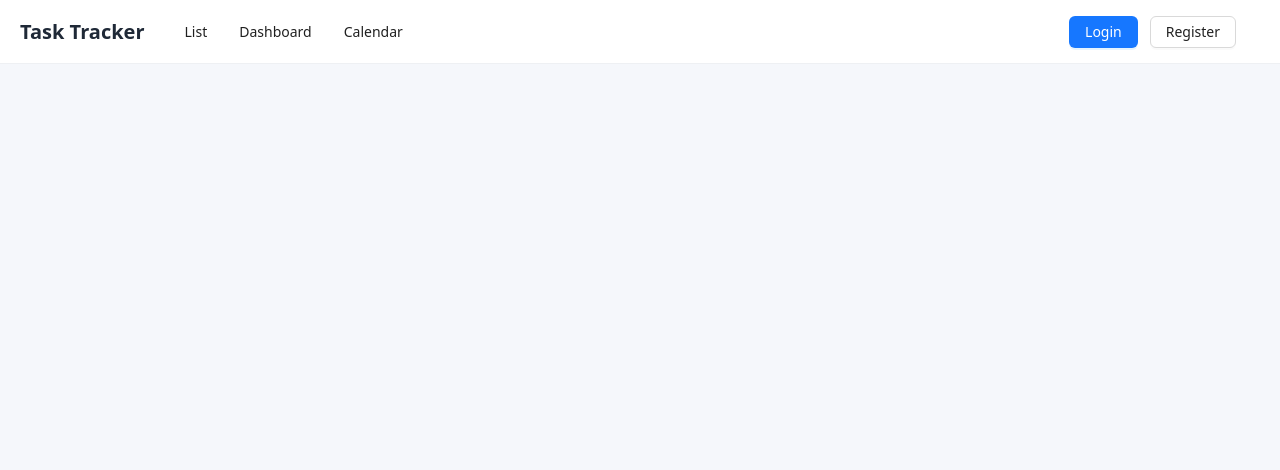
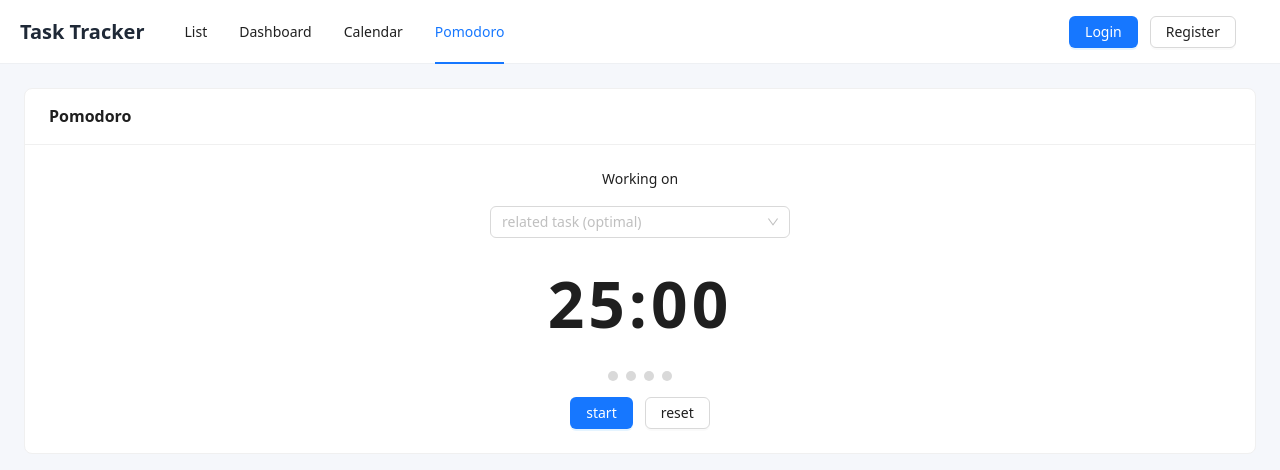
Before and after one commit to RainF0rester/4Todo, a Vue app in the folder frontend/: page /pomodoro in a window 1280 px wide. Shown: the top 470 px of the page. Built offline with nearby package versions, Linux system fonts and the light colour scheme; sample sign-in values are in the browser's storage.

Commit message:
feat: add pomodoro clock functions

```diff
--- a/frontend/src/App.vue
+++ b/frontend/src/App.vue
@@ -8,6 +8,7 @@
         <a-menu-item key="/list">List</a-menu-item>
         <a-menu-item key="/dashboard">Dashboard</a-menu-item>
         <a-menu-item key="/calendar">Calendar</a-menu-item>
+        <a-menu-item key="/pomodoro">Pomodoro</a-menu-item>
         <!--todo: <a-menu-item key="/pomodoro" disabled>Pomodoro</a-menu-item> -->
       </a-menu>
 
--- /dev/null
+++ b/frontend/src/api/pomodoro.js
@@ -0,0 +1,16 @@
+import { request } from "./request";
+
+const POMODORO_API = "/pomodoro"
+
+export async function logPomodoro(){
+    const res = await request(`${POMODORO_API}`, {
+        method: "POST"
+    })
+
+    if (!res.ok){
+        const data = await res.json().catch(() => null)
+        throw new Error(data?.message || "log pomodoro fail")
+    }
+
+    return res.json()
+}
--- a/frontend/src/api/tasks.js
+++ b/frontend/src/api/tasks.js
@@ -265,3 +265,15 @@ export async function unpinTask(id) {
   }
   return res.json();
 }
+
+
+export async function increaseTaskPomodoro(id) {
+    const res = await request(`${TASKS_API}/${id}/pomodoro`, {
+      method: "PATCH"
+    })
+    if (!res.ok){
+      const data = await res.json.catch(() => null)
+      throw new Error(data?.message || "increment task pomodoro fail")
+    }
+    return res.json()
+}
--- a/frontend/src/router/index.js
+++ b/frontend/src/router/index.js
@@ -6,6 +6,7 @@ import Dashboard from "../views/Dashboard.vue";
 import Auth from "../components/Auth.vue";
 import PageSettings from "../views/PageSettings.vue";
 import Home from "../views/Home.vue";
+import Pomodoro from "../views/Pomodoro.vue";
 
 const router = createRouter({
   history: createWebHistory(),
@@ -16,7 +17,7 @@ const router = createRouter({
     { path: "/list", component: List },
     { path: "/calendar", component: Calendar },
     { path: "/dashboard", component: Dashboard },
-    // todo: { path: "/pomodoro", component: Pomodoro },
+    { path: "/pomodoro", component: Pomodoro },
     { path: "/settings", component: PageSettings },
 
   ],
--- a/frontend/src/views/Pomodoro.vue
+++ b/frontend/src/views/Pomodoro.vue
@@ -1,5 +1,182 @@
-<!-- todo：<template>
+<template>
   <a-card title="Pomodoro">
-    Pomodoro Page
+    <div class="timer">
+      <span>Working on</span>
+      <a-select v-model:value="selectedTaskId" placeholder="related task (optimal)" allow-clear style="width: 300px;">
+        <a-select-option v-for="task in tasks" :key="task.id" :value="task.id">{{ task.title }}</a-select-option>
+      </a-select>
+      <p class="time-display">{{ formattedTime }}</p>
+      <div class="round-dots">
+        <span v-for="i in 4" :key="i" class="dot"
+          :class="{ active: i <= activeDots }"></span>
+      </div>
+      <div class="timer-buttons">
+        <a-button type="primary" @click="toggleTimer">
+          {{ isRunning ? "pause" : "start" }}
+        </a-button>
+        <a-button @click="resetTimer">reset</a-button>
+      </div>
+    </div>
   </a-card>
-</template> -->
+</template>
+
+<script setup>
+import { computed, onBeforeUnmount, onMounted, ref, watch } from 'vue';
+import { getTaskList, increaseTaskPomodoro } from '../api/tasks';
+import { logPomodoro } from '../api/pomodoro'
+
+// pomodoro related variables
+const mode = ref(localStorage.getItem('pomodoroMode') || 'focus') // 'focus' | 'short' | 'long'
+const round = ref(localStorage.getItem('pomodoroRound') || 0)
+watch(mode, (val) => localStorage.setItem('pomodoroMode', val))
+watch(round, (val) => {localStorage.setItem('pomodoroRound', val)})
+const DURATIONS = {
+  focus: 25 * 60,
+  short: 5 * 60,
+  long: 15 * 60,
+}
+const timeLeft = ref(25 * 60)
+const isRunning = ref(false)
+let timer = null
+
+// tasks
+const tasks = ref([])
+const selectedTaskId = ref(null)
+
+onMounted(async () => {
+  tasks.value = await getTaskList()
+
+  const leftAt = localStorage.getItem('pomodoroLeftAt')
+  const savedTimeLeft = localStorage.getItem('pomodoroTimeLeft')
+  const savedTaskId = localStorage.getItem('pomodoroTaskId')
+  selectedTaskId.value = savedTaskId ? Number(savedTaskId) : null
+
+  localStorage.removeItem('pomodoroLeftAt')
+  localStorage.removeItem('pomodoroTimeLeft')
+  localStorage.removeItem('pomodoroTaskId')
+
+  if (leftAt && savedTimeLeft && isRunning.value === false){
+    const elapsed = Math.floor((Date.now() - Number(leftAt)) / 1000)
+    const restored = parseInt(savedTimeLeft) - elapsed
+    timeLeft.value = restored > 0 ? restored : 0
+
+    if (restored <= 0){
+      onPomodoroComplete()
+    }else{
+      toggleTimer()
+    }
+  }
+})
+
+onBeforeUnmount(() => {
+  if (isRunning.value){
+    localStorage.setItem('pomodoroLeftAt', Date.now())
+    localStorage.setItem('pomodoroTimeLeft', timeLeft.value)
+    localStorage.setItem('pomodoroTaskId', selectedTaskId.value ?? '')
+    localStorage.setItem('pomodoroMode', mode.value)
+    localStorage.setItem('pomodoroRound', round.value)
+  }
+  clearInterval(timer)
+})
+
+const activeDots = computed(() => {
+  if (round.value === 0) return 0
+  const r = round.value % 4
+  return r === 0 ? 4 : r
+})
+
+// format second to mm:ss
+const formattedTime = computed(() => {
+  const m = Math.floor(timeLeft.value / 60)
+  const s = timeLeft.value % 60
+  return `${String(m).padStart(2, '0')}:${String(s).padStart(2, '0')}`
+})
+
+// start or pause timer
+function toggleTimer() {
+  if (isRunning.value) {
+    clearInterval(timer)
+    isRunning.value = false
+  } else {
+    isRunning.value = true
+    timer = setInterval(() => {
+      if (timeLeft.value <= 0) {
+        onPomodoroComplete()
+      } else {
+        timeLeft.value -= 1
+      }
+    }, 1000);
+  }
+}
+
+function switchMode(newMode) {
+  clearInterval(timer)
+  isRunning.value = false
+  mode.value = newMode
+  timeLeft.value = DURATIONS[newMode]
+}
+
+function resetTimer() {
+  clearInterval(timer)
+  isRunning.value = false
+  timeLeft.value = DURATIONS[mode.value]
+}
+
+async function onPomodoroComplete(){
+  clearInterval(timer)
+  isRunning.value = false
+
+  if(mode.value === 'focus'){
+    round.value += 1
+    await logPomodoro()
+    if(selectedTaskId.value !== null){
+      await increaseTaskPomodoro(selectedTaskId.value)
+    }
+    if (round.value % 4 === 0){
+      switchMode('long')
+    }else{
+      switchMode('short')
+    }
+  } else{
+    switchMode('focus')
+  }
+}
+
+</script>
+
+<style scoped>
+.timer {
+  display: flex;
+  flex-direction: column;
+  align-items: center;
+  gap: 16px;
+}
+
+.time-display {
+  font-size: 64px;
+  font-weight: bold;
+  letter-spacing: 4px;
+  margin: 0;
+}
+
+.timer-buttons {
+  display: flex;
+  gap: 12px;
+}
+
+.round-dots {
+  display: flex;
+  gap: 8px;
+}
+
+.dot {
+  width: 10px;
+  height: 10px;
+  border-radius: 50%;
+  background: #d9d9d9;
+}
+
+.dot.active {
+  background: var(--app-primary, #ff4d4f);
+}
+</style>
```
